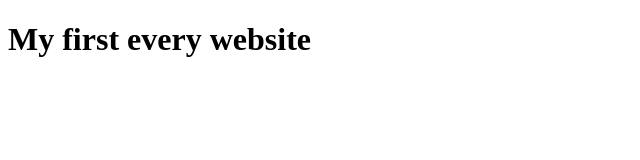
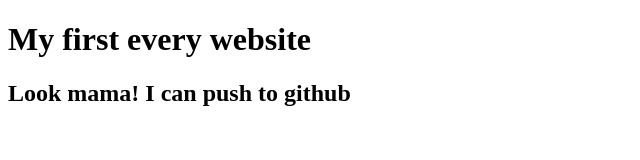
Before and after one commit to sharif-github/my-first-website, a plain HTML site: page index.html in a window 1280 px wide. Shown: the whole page, without its empty margins (0-640 px from the left). Drawn offline with Linux system fonts and the light colour scheme.

Commit message:
nothing to say

```diff
--- a/index.html
+++ b/index.html
@@ -8,5 +8,6 @@
 </head>
 <body>
     <h1>My first every website</h1>
+    <h2>Look mama! I can push to github</h2>
 </body>
 </html>
```
